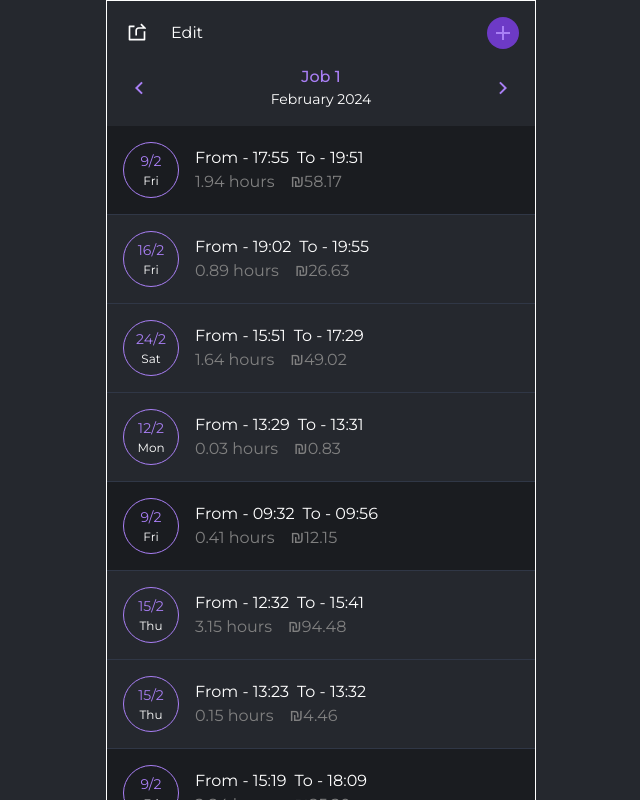
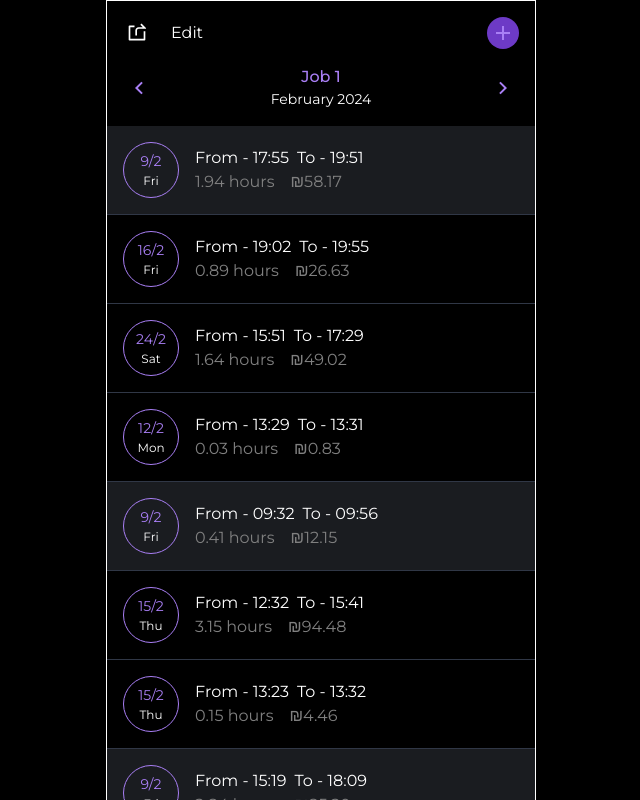
Before and after one commit to Spiivak/sm-frontendR, a React (Vite) app: page / in a window 1280 px wide. Shown: the top 800 px of the page, without its empty margins (319-959 px from the left). Built offline with nearby package versions, Linux system fonts and the light colour scheme.

Commit message:
Change body background color

```diff
--- a/src/assets/style/base/_base.scss
+++ b/src/assets/style/base/_base.scss
@@ -7,7 +7,7 @@ html {
 }
 
 body {
-  background-color: #25282E;
+  background-color: black;
 }
 
 *, *:before, *:after {
```
